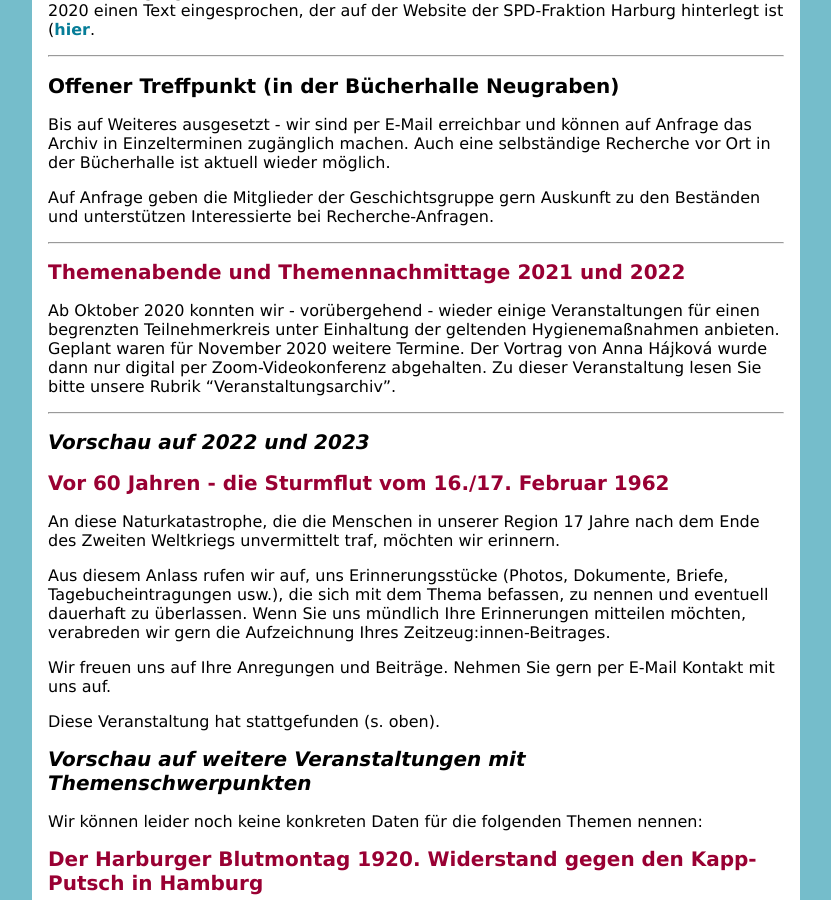
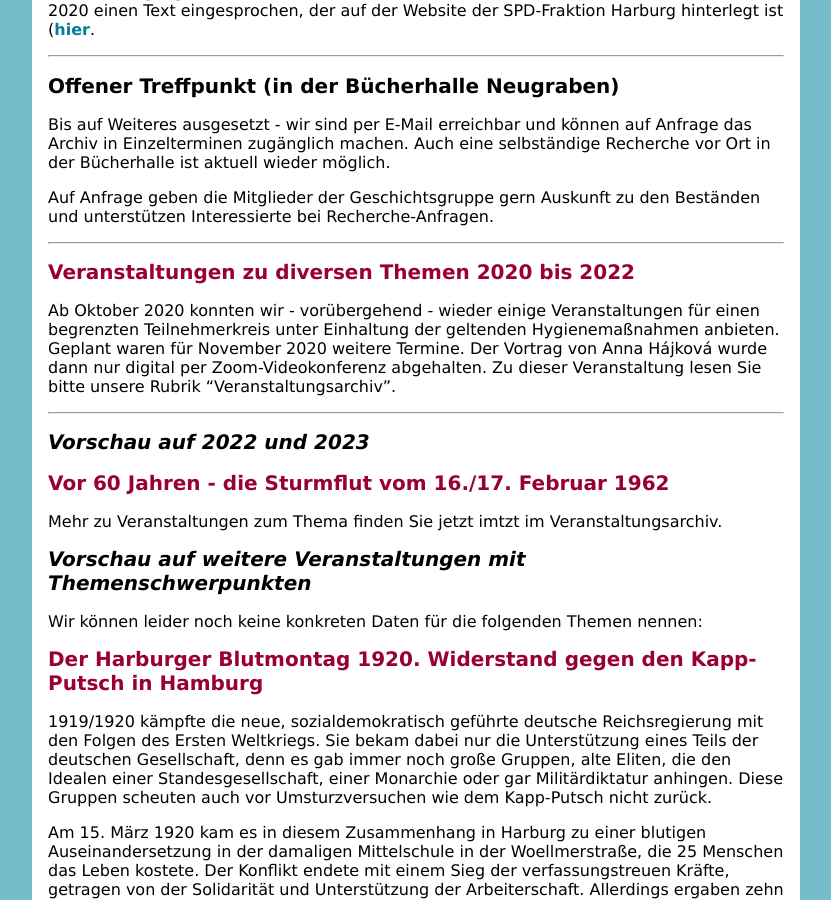
Before and after one commit to kulturhaus-suederelbe/suederelbe-archiv.de, a Jekyll site: the page built from index.md, in a window 1280 px wide and 900 px high, scrolled down 1101 px. Shown: the whole window, without its empty margins (160-991 px from the left). Built offline with Jekyll 4.4.1, drawn with Linux system fonts in a browser that asks for light colours.

Commit message:
Update index.md

```diff
--- a/index.md
+++ b/index.md
@@ -66,7 +66,7 @@ Auf Anfrage geben die Mitglieder der Geschichtsgruppe gern Auskunft zu den Best
 
 * * *
 
-## **Themenabende und Themennachmittage 2021 und 2022**
+## **Veranstaltungen zu diversen Themen 2020 bis 2022**
 
 Ab Oktober 2020 konnten wir - vorübergehend - wieder einige Veranstaltungen für einen begrenzten Teilnehmerkreis unter Einhaltung der geltenden Hygienemaßnahmen anbieten. Geplant waren für November 2020 weitere Termine. Der Vortrag von Anna Hájková wurde dann nur digital per Zoom-Videokonferenz abgehalten. Zu dieser Veranstaltung lesen Sie bitte unsere Rubrik "Veranstaltungsarchiv".
 
@@ -78,16 +78,7 @@ Ab Oktober 2020 konnten wir - vorübergehend - wieder einige Veranstaltungen fü
 
 
 ## **Vor 60 Jahren - die Sturmflut vom 16./17. Februar 1962**
-An diese Naturkatastrophe, die die Menschen in unserer Region 17 Jahre nach dem Ende des Zweiten Weltkriegs unvermittelt traf, möchten wir erinnern.
-
-Aus diesem Anlass rufen wir auf, uns Erinnerungsstücke (Photos, Dokumente, Briefe, Tagebucheintragungen usw.), die sich mit dem Thema befassen, zu nennen und eventuell dauerhaft zu überlassen. Wenn Sie uns mündlich Ihre Erinnerungen mitteilen möchten, verabreden wir gern die Aufzeichnung Ihres Zeitzeug:innen-Beitrages.
-
-Wir freuen uns auf Ihre Anregungen und Beiträge. Nehmen Sie gern per E-Mail Kontakt mit uns auf.
-
-Diese Veranstaltung hat stattgefunden (s. oben).
-
-
-
+Mehr zu Veranstaltungen zum Thema finden Sie jetzt imtzt im Veranstaltungsarchiv.
 
 
 ## *Vorschau auf weitere Veranstaltungen mit Themenschwerpunkten*
```
